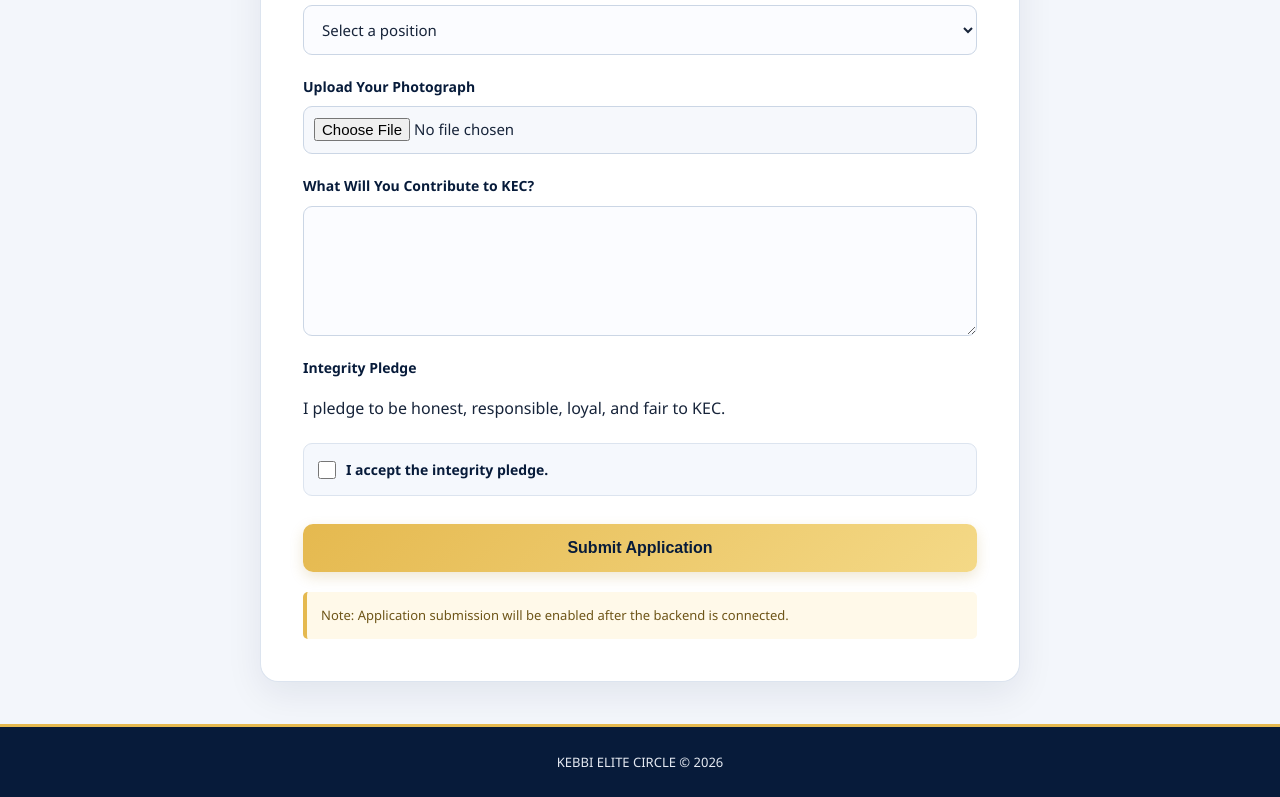
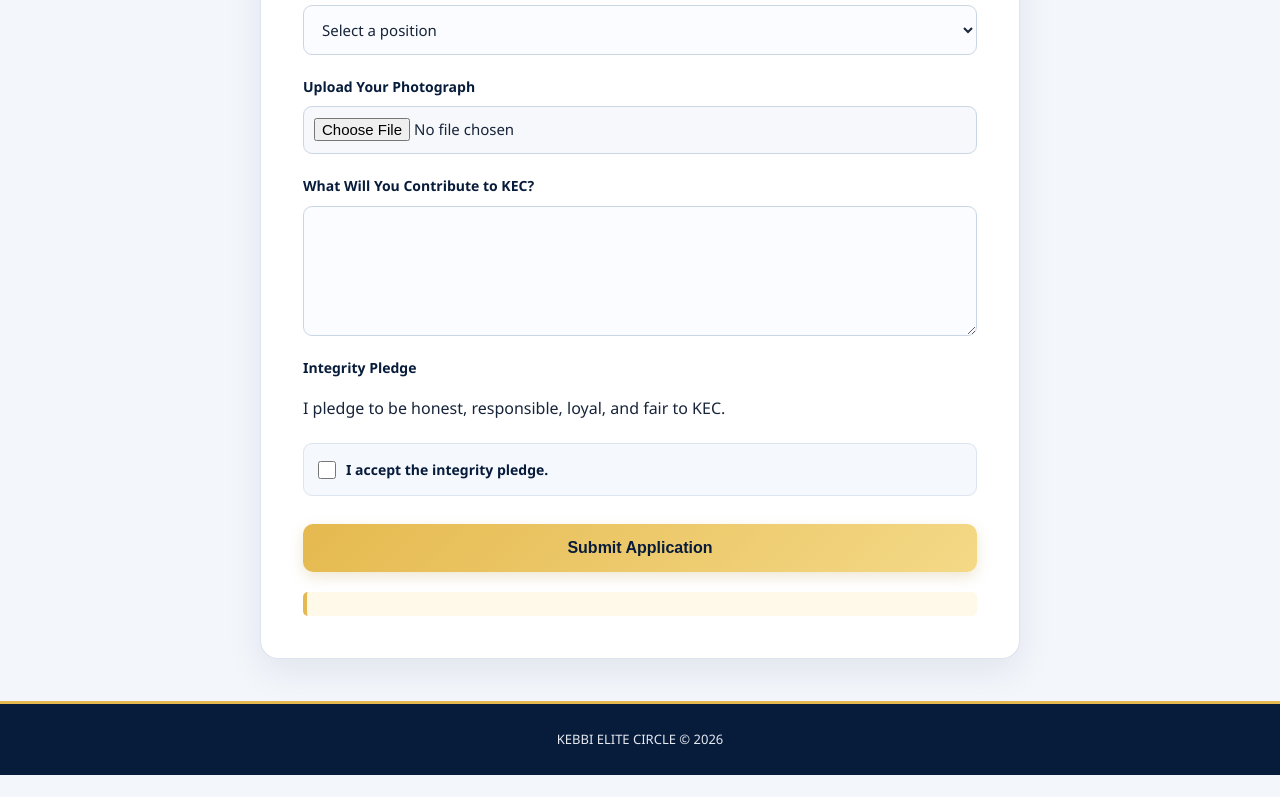
Before and after one commit to kingaliyu357-creator/KEC-Online-Election-System, a website: page public/index.html in a window 1280 px wide. Shown: the part 693-1490 px from the top of the page. After the commit the page ends 1468 px from the top, so only its background shows below. Drawn offline with Linux system fonts and the light colour scheme.

Commit message:
Update index.html

```diff
--- a/public/index.html
+++ b/public/index.html
@@ -6,6 +6,7 @@
   <meta name="viewport" content="width=device-width, initial-scale=1.0">
   <title>KEBBI ELITE CIRCLE - Online Election</title>
   <link rel="stylesheet" href="/styles.css">
+  <script src="/app.js" defer></script>
 </head>
 <body>
   <header class="site-header">
@@ -55,6 +56,7 @@
 
         <label for="pledge">Integrity Pledge</label>
         <p>I pledge to be honest, responsible, loyal, and fair to KEC.</p>
+
         <label class="pledge-label">
           <input type="checkbox" name="pledge" required>
           I accept the integrity pledge.
@@ -63,9 +65,7 @@
         <button type="submit">Submit Application</button>
       </form>
 
-      <p id="form-message">
-        Note: Application submission will be enabled after the backend is connected.
-      </p>
+      <p id="form-message" role="status" aria-live="polite"></p>
     </section>
   </main>
 
@@ -73,4 +73,4 @@
     <p>KEBBI ELITE CIRCLE © 2026</p>
   </footer>
 </body>
-        </html>
+</html>
```
